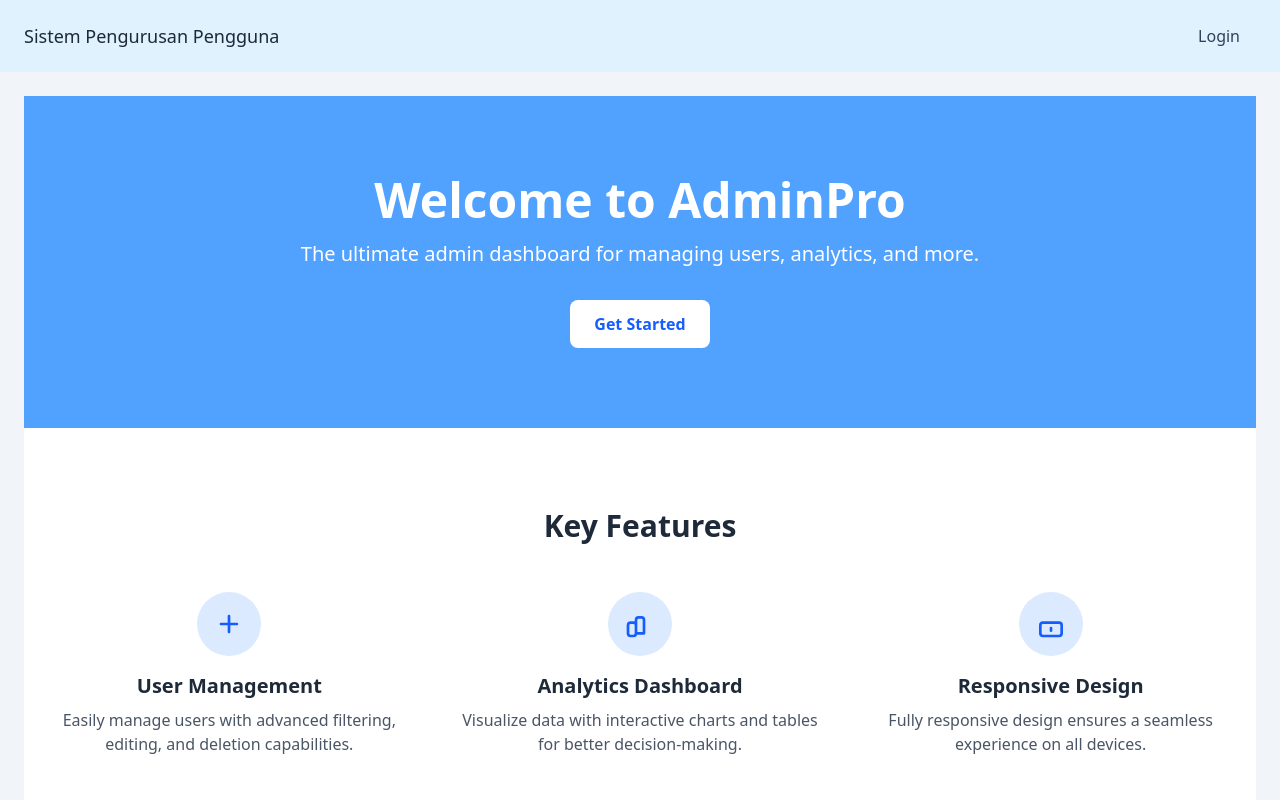
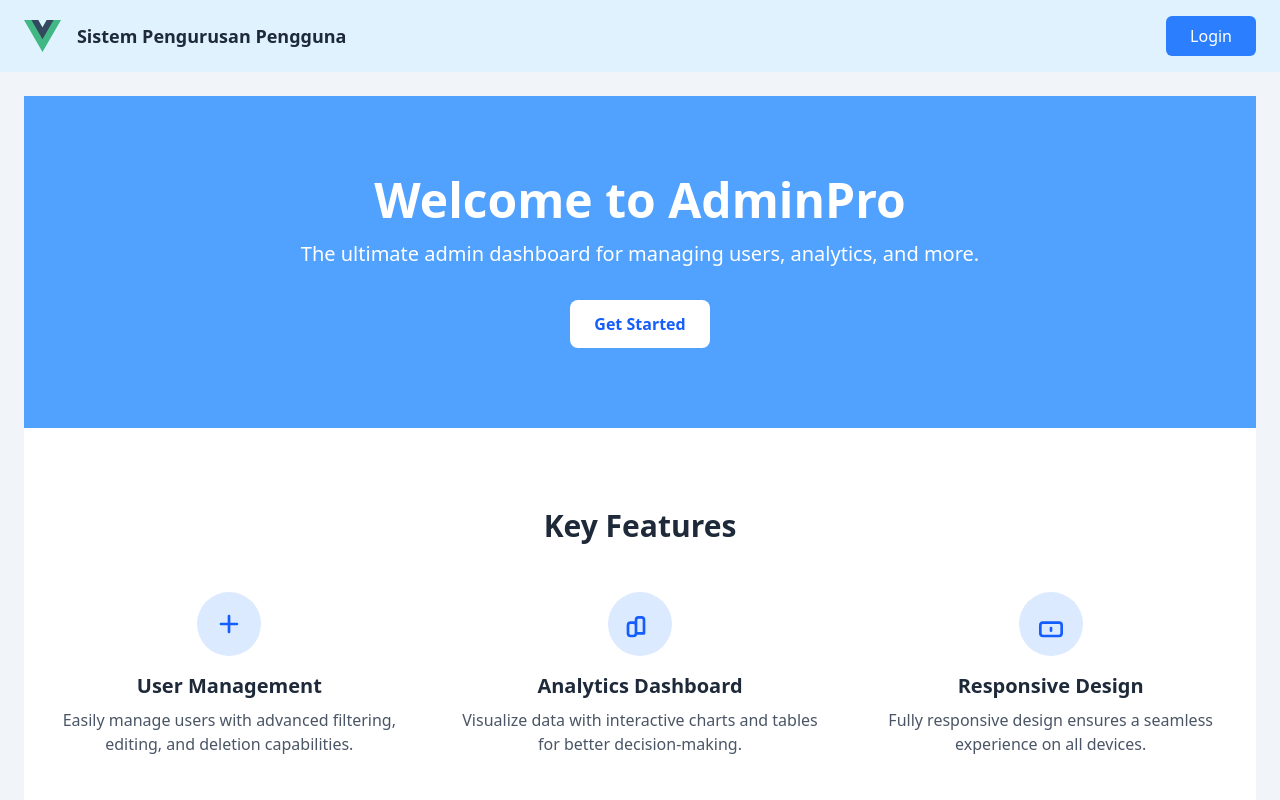
Before and after one commit to eci4ever/node-vue-tw4, a Vue app: page / in a window 1280 px wide. Shown: the top 800 px of the page. Built offline with nearby package versions, Linux system fonts and the light colour scheme.

Commit message:
Refactor Navbar component to include logo and update login button to use router-link for better navigation

```diff
--- a/src/components/partials/Navbar.vue
+++ b/src/components/partials/Navbar.vue
@@ -19,7 +19,12 @@
           />
         </svg>
       </button>
-      <h1 class="text-lg  text-gray-800">Sistem Pengurusan Pengguna</h1>
+      <router-link to="/"><img
+          src="@/assets/logo.svg"
+          alt="Logo"
+          class="h-8 w-auto"
+        /></router-link>
+      <h1 class="text-lg  text-gray-800 font-semibold">Sistem Pengurusan Pengguna</h1>
     </div>
 
     <!-- User Profile Dropdown -->
@@ -72,13 +77,12 @@
       </div>
     </div>
     <div v-else>
-      <button
-        @click="login"
-        class="w-full text-left px-4 py-2 hover:bg-gray-200 text-slate-700"
-      >
-        Login
-      </button>
-
+      <div>
+          <!-- Button dengan hyperlink -->
+          <router-link to="/login" class="inline-block px-6 py-2 text-white bg-blue-500 rounded-md hover:bg-blue-600">
+            Login
+          </router-link>
+        </div>
     </div>
   </header>
 </template>
@@ -126,7 +130,7 @@
 watch(
   () => route.path,
   (newPath) => {
-    isLandingPage.value = newPath === '/';
+    isLandingPage.value = ['/', '/login', '/register'].includes(newPath);
   },
   { immediate: true } // Trigger immediately on component mount
 );
```
